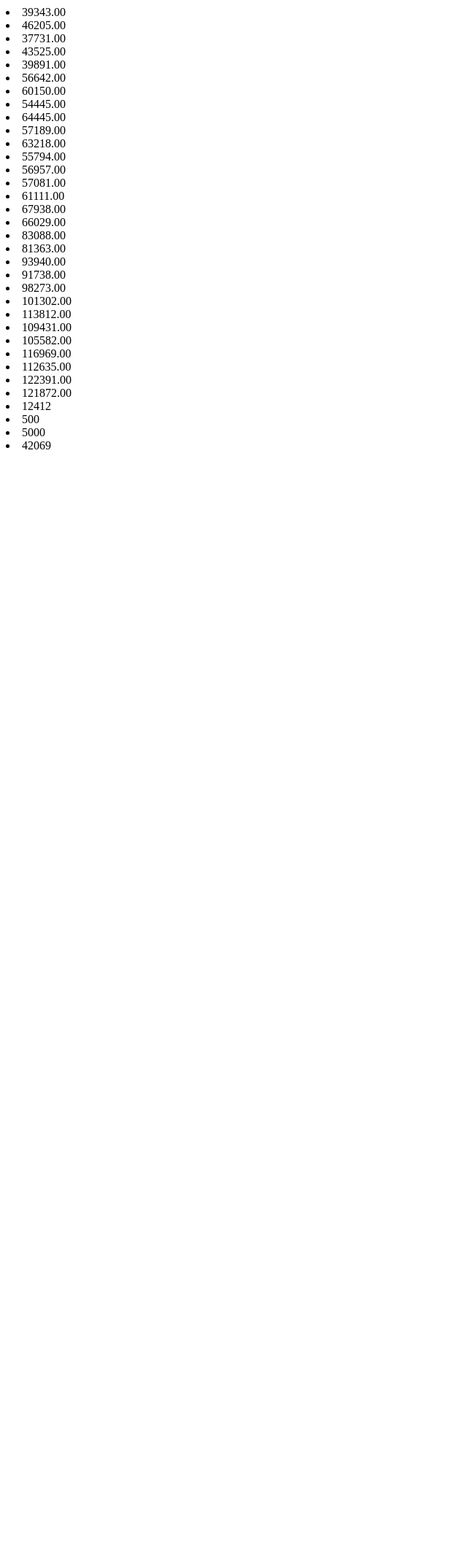
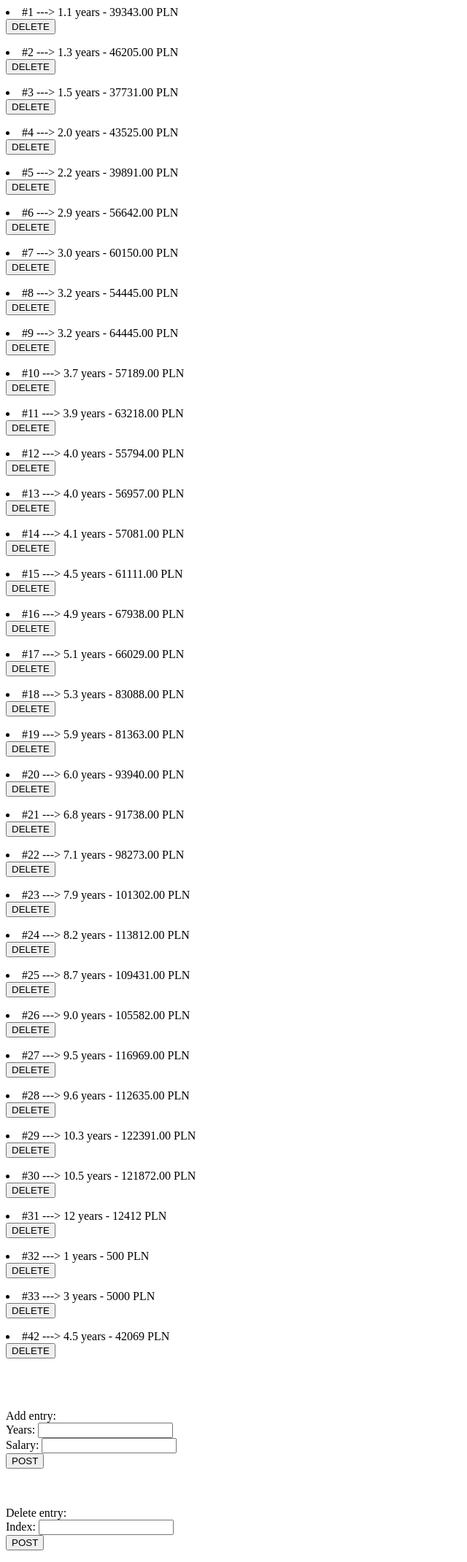
Before and after one commit to kmitv/predictor200, a Django app: page / in a window 1280 px wide. Shown: the whole page at 73% size, without its empty margins (0-640 px from the left). Before the commit the page ends 616 px from the top, so only its background shows below. Run offline with Django 3.2, Linux system fonts and the light colour scheme; data comes from the database, SQL or seed files in the repository; both versions use the stored data as it was after the commit.

Commit message:
added entry adding and removing functionality

```diff
--- a/howdy/templates/index.html
+++ b/howdy/templates/index.html
@@ -1,12 +1,26 @@
-<!--
-<ul>
-<li>{{ experience.salary }}</li>
-</ul> -->
 
-<!-- {{ experience.salary }} -->
-
-{% for exp in experience %}
-<li>{{ exp.salary }}</li>
+{% for exp in experience_list %}
+<li>#{{ exp.id }} ---> {{ exp.years }} years - {{ exp.salary }} PLN <form action="{% url 'howdy:data_remove' %}" method="POST"> {% csrf_token %} <input value="{{ exp.id }}" name="index" type="hidden"> <input type="submit" value="DELETE"/> </form> </li>
 {% endfor %}
 
-<!-- {{ xp_list }} -->
+<br/>
+<br/>
+<br/>
+
+Add entry: <br/>
+<form action="{% url 'howdy:data_add' %}" method="POST">
+{% csrf_token %}
+Years: <input type="text" name="years"/><br/>
+Salary: <input type="text" name="salary"/><br/>
+<input type="submit" value="POST"/>
+</form>
+
+<br/>
+<br/>
+
+Delete entry: <br/>
+<form action="{% url 'howdy:data_remove' %}" method="POST">
+{% csrf_token %}
+Index: <input type="text" name="index"/><br/>
+<input type="submit" value="POST"/>
+</form>
--- a/howdy/urls.py
+++ b/howdy/urls.py
@@ -4,8 +4,7 @@ from . import views
 
 app_name = 'howdy'
 urlpatterns = [
-    path('', views.index, name='index'),
-    # path('<int:pk>/', views.DetailView.as_view(), name='detail'),
-    # path('<int:pk>/results/', views.ResultsView.as_view(), name='results'),
-    # path('<int:question_id>/vote/', views.vote, name='vote'),
+    path('', views.IndexView.as_view(), name='index'),
+    path('data-add', views.data_add, name='data_add'),
+    path('data-remove', views.data_remove, name='data_remove')
 ]
--- a/howdy/views.py
+++ b/howdy/views.py
@@ -9,69 +9,37 @@
 
 
 from django.http import HttpResponseRedirect
-from django.shortcuts import get_object_or_404, render
+from django.shortcuts import get_object_or_404, render, redirect
 from django.urls import reverse
 from django.views import generic
 
 from howdy.models import Experience
 
-# from .models import Choice, Question
+class IndexView(generic.ListView):
+        template_name = 'index.html'
+        context_object_name = 'experience_list'
 
-# class IndexView(generic.ListView):
-#     template_name = 'index.html'
-#     # context_object_name = 'latest_question_list'
+        def get_queryset(self):
+                """Return the last five published questions."""
+                return Experience.objects.all()
 
 
+def data_add(request):
+        if request.method == 'POST':
+            if request.POST.get('years') and request.POST.get('salary'):
+                post=Experience()
+                post.years= request.POST.get('years')
+                post.salary= request.POST.get('salary')
+                post.save()
+                return redirect('/')
+        else:
+                return redirect('/')
 
-#     def get_queryset(self):
-#         """Return the last five published questions."""
-#         return 0
-
-
-def index(request):
-    # experience = Experience.objects.all()
-    # experience = get_object_or_404(Experience, pk=4)
-    experience = Experience.objects.all()
-    return render(request, 'index.html', {'experience': experience})
-
-# def index(request):
-#     latest_question_list = Question.objects.order_by('-pub_date')[:5]
-#     template = loader.get_template('polls/index.html')
-#     context = {
-#         'latest_question_list': latest_question_list,
-#     }
-#     return HttpResponse(template.render(context, request))
-
-# def getData(request):
-#         data = salary.objects.all()
-#         name_list = []
-#         for x in users:
-#                 name_list.append(x.first_name + ' ' + x.last_name)
-#         return name_list
-
-
-# class DetailView(generic.DetailView):
-#     model = Question
-#     template_name = 'detail.html'
-
-# class ResultsView(generic.DetailView):
-#     model = Question
-#     template_name = 'results.html'
-
-# def vote(request, question_id):
-#     question = get_object_or_404(Question, pk=question_id)
-#     try:
-#         selected_choice = question.choice_set.get(pk=request.POST['choice'])
-#     except (KeyError, Choice.DoesNotExist):
-#         # Redisplay the question voting form.
-#         return render(request, 'detail.html', {
-#             'question': question,
-#             'error_message': "You didn't select a choice.",
-#         })
-#     else:
-#         selected_choice.votes += 1
-#         selected_choice.save()
-#         # Always return an HttpResponseRedirect after successfully dealing
-#         # with POST data. This prevents data from being posted twice if a
-#         # user hits the Back button.
-#         return HttpResponseRedirect(reverse('howdy:results', args=(question.id,)))
+def data_remove(request):
+        if request.method == 'POST':
+            if request.POST.get('index'):
+                to_del = Experience.objects.get(id = request.POST.get('index'))
+                to_del.delete()
+                return redirect('/')
+        else:
+                return redirect('/')
```
Also changed, not shown: howdy/models.py (+0 -32 lines), db.sqlite3.
